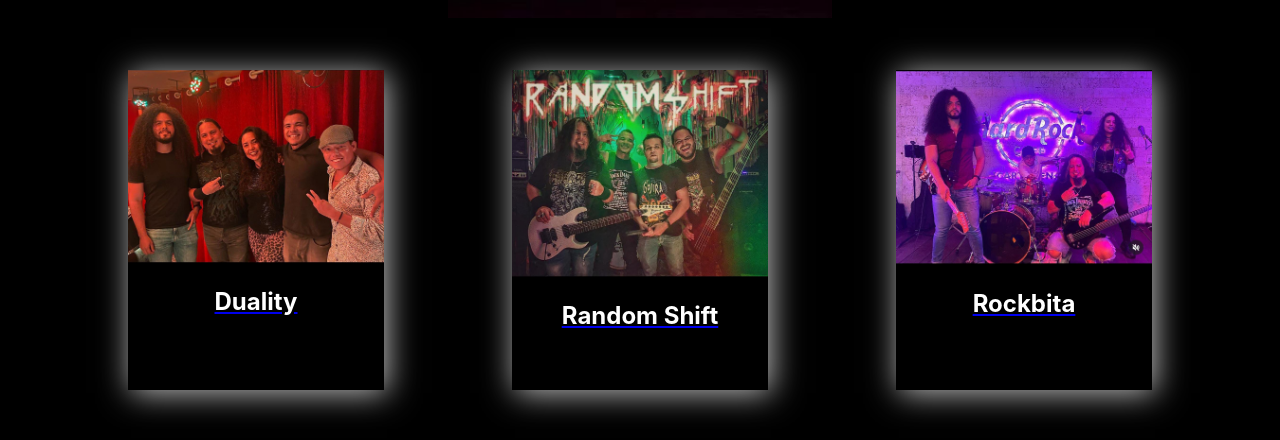
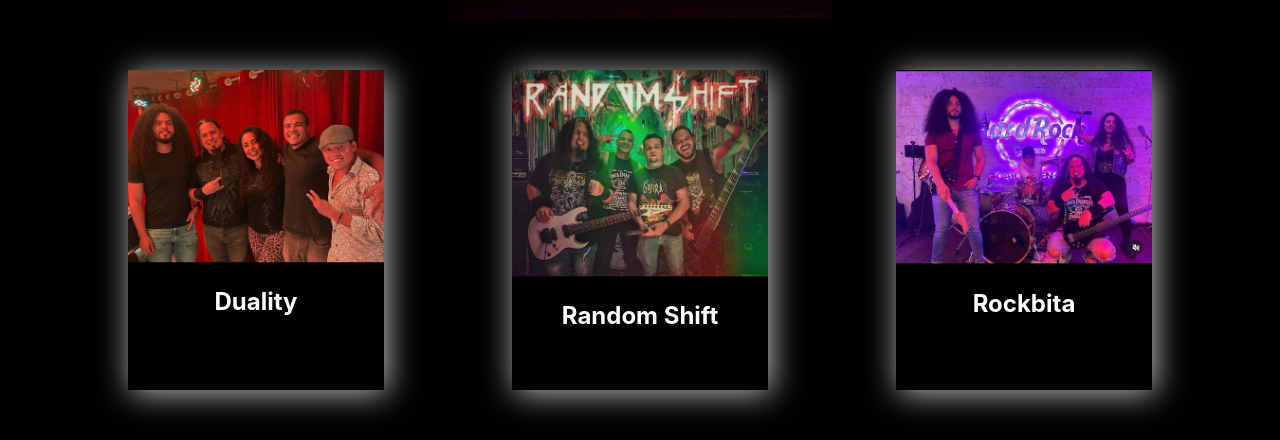
Before and after one commit to pelaezluis/dogma-bands, a React (Create React App) app: page / in a window 1280 px wide. Shown: the part 209-649 px from the top of the page. Built offline with nearby package versions, Linux system fonts and the light colour scheme.

Commit message:
second commit

```diff
--- a/public/index.html
+++ b/public/index.html
@@ -24,7 +24,7 @@
       work correctly both with client-side routing and a non-root public URL.
       Learn how to configure a non-root public URL by running `npm run build`.
     -->
-    <title>React App</title>
+    <title>Dogma | Bandas</title>
   </head>
   <body>
     <noscript>You need to enable JavaScript to run this app.</noscript>
--- a/src/pages/Layout.css
+++ b/src/pages/Layout.css
@@ -12,6 +12,10 @@
     width: 80%;
 }
 
+.link-band {
+    text-decoration: none;
+}
+
 @media (max-width: 600px)  {
     .bands {
       width: 100%;
--- a/src/pages/Layout.jsx
+++ b/src/pages/Layout.jsx
@@ -13,13 +13,13 @@ export const Layout = () => {
             <Header />
             <div className='bands'>
                 <div className="band-div">
-                    <Link to="/duality">
+                    <Link className='link-band' to="/duality">
                         <ProfileBand bandName='Duality' bandImg={duality} />
                     </Link>
-                    <Link to="/random-shift">
+                    <Link className='link-band' to="/random-shift">
                         <ProfileBand bandName='Random Shift' bandImg={random} />
                     </Link>
-                    <Link to="/rockbita">
+                    <Link className='link-band' to="/rockbita">
                         <ProfileBand bandName='Rockbita' bandImg={rockbita} />
                     </Link>
                 </div>
```
